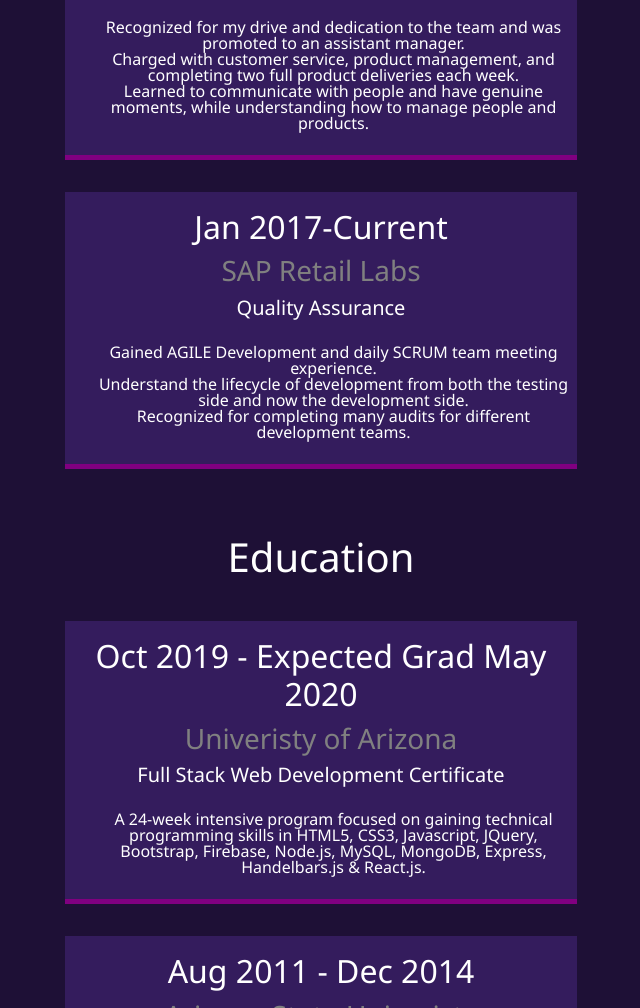
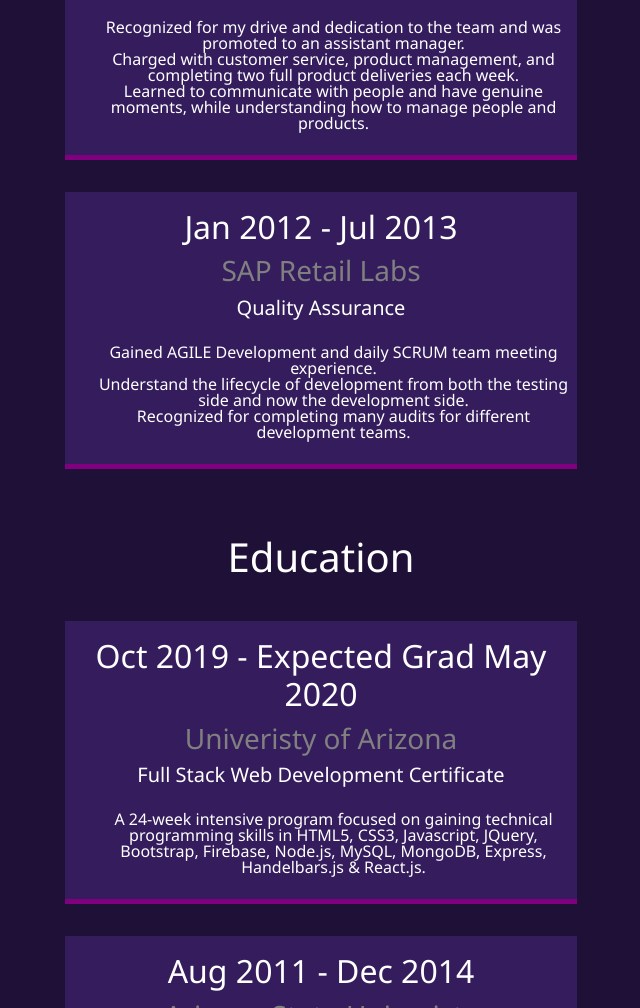
Before and after one commit to sirhunty/Heroku-Portfolio, a website: page src/html/about.html in a window 1280 px wide. Shown: the part 2317-3325 px from the top of the page, without its empty margins (319-959 px from the left). Drawn offline with nearby package versions, Linux system fonts and the light colour scheme.

Commit message:
fixed about me job description date

```diff
--- a/src/html/about.html
+++ b/src/html/about.html
@@ -166,7 +166,7 @@
                     </ul>
                 </div>
                 <div class="jobs__job">
-                    <h2>Jan 2017-Current</h2>
+                    <h2>Jan 2012 - Jul 2013</h2>
                     <h3>SAP Retail Labs</h3>
                     <h5>Quality Assurance</h5>
                     <ul class="job-desc-list">
```
